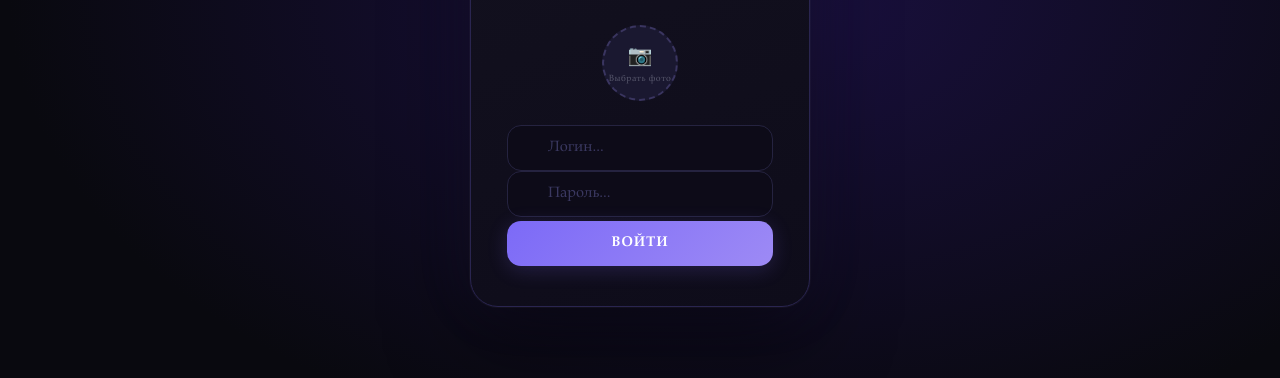
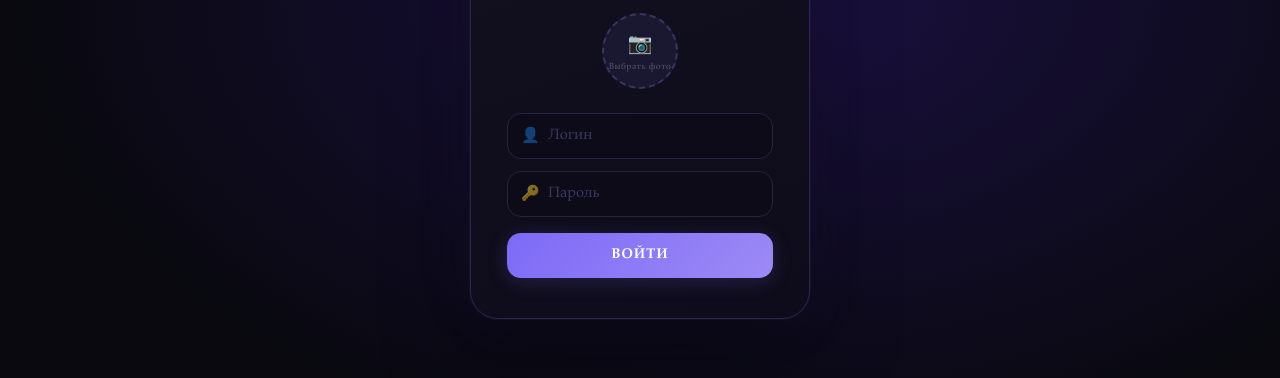
Before and after one commit to abrorvpnbek-ui/my-chat-app, a plain HTML site: page index.html in a window 1280 px wide. Shown: the part 328-706 px from the top of the page. Drawn offline with Linux system fonts and the light colour scheme.

Commit message:
Add files via upload

```diff
--- a/index.html
+++ b/index.html
@@ -24,8 +24,14 @@
         <input type="file" id="login-avatar-input" accept="image/*" hidden />
       </div>
 
-      <input id="name-input" type="text" placeholder="Логин..." maxlength="20" />
-      <input id="password-input" type="password" placeholder="Пароль..." maxlength="20" />
+      <div class="login-input-group">
+        <span class="login-input-icon">👤</span>
+        <input id="name-input" type="text" placeholder="Логин" maxlength="20" />
+      </div>
+      <div class="login-input-group">
+        <span class="login-input-icon">🔑</span>
+        <input id="pass-input" type="password" placeholder="Пароль" maxlength="30" />
+      </div>
       <div id="login-error" style="display:none; color:#ff4466; font-size:13px; margin-bottom:10px;"></div>
       <button id="login-btn">ВОЙТИ</button>
     </div>
```
